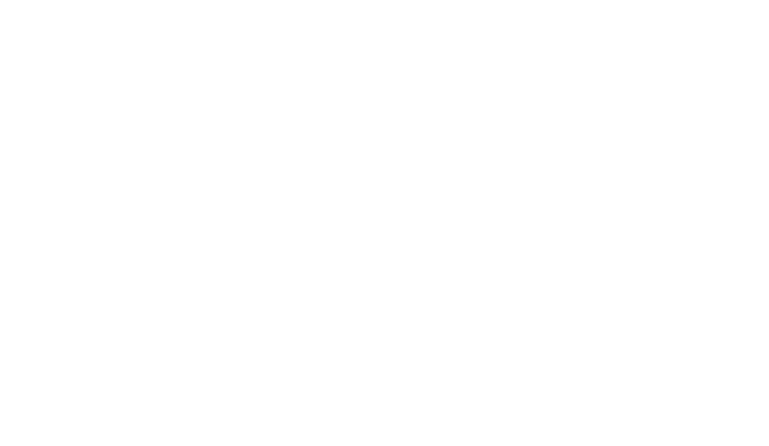
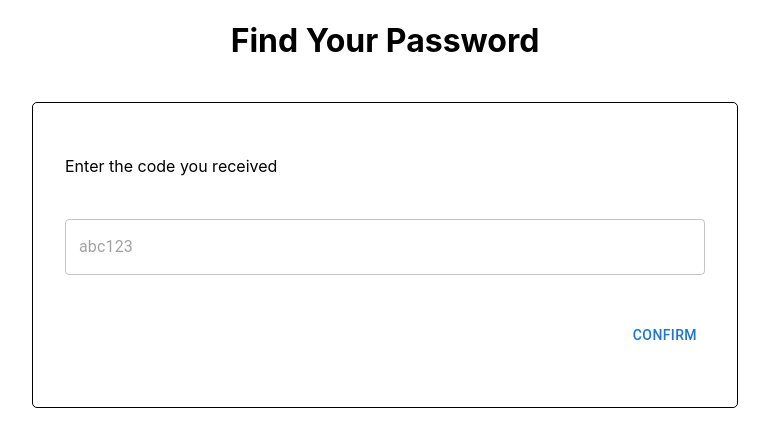
Before and after one commit to Dwyane37/DreamTeam, a React (Create React App) app in the folder frontend/: page /find_password in a window 1280 px wide. Before the commit this address had no page. Shown: the top 446 px of the page, without its empty margins (255-1024 px from the left). Built offline with nearby package versions, Linux system fonts and the light colour scheme.

Commit message:
finish forgot password  (no API)

```diff
--- a/frontend/src/App.css
+++ b/frontend/src/App.css
@@ -11,14 +11,16 @@
   color: #92ba92;
 }
 
-.login_registerForm {
+.login_registerForm,
+.find_password_form,
+.verification_code_box {
   display: flex;
   flex-direction: column;
-  justify-content: space-between;
+  justify-content: space-around;
   width: 50vw;
   height: 30vh;
   min-width: 250px;
-  min-height: 200px;
+  min-height: 230px;
   margin: 20px;
   border: 1px solid black;
   border-radius: 5px;
@@ -30,9 +32,16 @@
   align-items: center;
 }
 .login_registerMain {
-  background-color: #92ba92;
+  /* background-color: #92ba92; */
   width: 90vw;
   display: flex;
   flex-direction: column;
   align-items: center;
 }
+
+.find_password_page {
+  height: 100vh;
+  display: flex;
+  flex-direction: column;
+  align-items: center;
+}
--- a/frontend/src/App.js
+++ b/frontend/src/App.js
@@ -4,6 +4,7 @@
 import WelcomePage from './pages/WelcomePage';
 import LoginPage from './pages/LoginPage';
 import RegisterPage from './pages/RegisterPage';
+import FindPasswordPage from './pages/FindPasswordPage';
 function App() {
   return (
     <div>
@@ -12,6 +13,7 @@
           <Route path="/" element={<WelcomePage />} />
           <Route path="/login" element={<LoginPage />} />
           <Route path="/register" element={<RegisterPage />} />
+          <Route path="/find_password" element={<FindPasswordPage />} />
         </Routes>
       </Router>
     </div>
--- /dev/null
+++ b/frontend/src/components/CodeVerify.jsx
@@ -0,0 +1,41 @@
+import * as React from 'react';
+import Button from '@mui/material/Button';
+import TextField from '@mui/material/TextField';
+// import { makeStyles } from '@material-ui/core/styles';
+import Box from '@mui/material/Box';
+
+export default function CodeVerify(props) {
+  const [code, setCode] = React.useState('');
+  const setCodeCorrect = props.verifyResult;
+  const handleSubmit = (e) => {
+    e.preventDefault();
+    //TODO send code to backend
+    console.log('code submit');
+    setCodeCorrect(true);
+  };
+
+  return (
+    <Box
+      className="verification_code_box"
+      component="form"
+      onSubmit={(e) => {
+        handleSubmit(e);
+      }}
+    >
+      <label htmlFor="code">Enter the code you received</label>
+      <TextField
+        aria-label="Verification Code"
+        id="code"
+        placeholder="abc123"
+        onChange={(e) => {
+          setCode(e.target.value);
+        }}
+      ></TextField>
+      <div style={{ textAlign: 'right' }}>
+        <Button type="submit" variant="text">
+          Confirm
+        </Button>
+      </div>
+    </Box>
+  );
+}
--- /dev/null
+++ b/frontend/src/components/FindPassword.jsx
@@ -0,0 +1,57 @@
+import * as React from 'react';
+import Button from '@mui/material/Button';
+import TextField from '@mui/material/TextField';
+import Box from '@mui/material/Box';
+const handleSubmit = () => {
+  // TODO post new password to backend
+};
+
+export default function FindPassword() {
+  const [passwords, setPasswords] = React.useState({ new_password: '', new_password_confirm: '' });
+  const [matching, setMatching] = React.useState(null);
+  const changeHandler = (e) => {
+    setPasswords({ ...passwords, [e.target.id]: e.target.value });
+  };
+
+  React.useEffect(() => {
+    if (passwords.new_password_confirm !== '') {
+      if (passwords.new_password !== passwords.new_password_confirm) {
+        setMatching(false);
+      } else {
+        setMatching(true);
+      }
+    }
+  }, [passwords]);
+
+  const handleSubmit = (e) => {
+    e.preventDefault();
+    console.log(passwords);
+
+    // TODO submit new password
+  };
+  return (
+    <Box component="form" className="find_password_form" onSubmit={(e) => handleSubmit(e)}>
+      <h3>Set your new password</h3>
+      <label id="new_password_label" htmlFor="new_password">
+        New Password
+      </label>
+      <TextField aria-label="New Password" id="new_password" type="password" onChange={(e) => changeHandler(e)} />
+      <label id="new_password_confirm_label" htmlFor="new_password_confirm">
+        Confirm Password
+      </label>
+      <TextField
+        aria-label="Confirme Password"
+        id="new_password_confirm"
+        type="password"
+        onChange={(e) => changeHandler(e)}
+      />
+
+      <div style={{ textAlign: 'right' }}>
+        {matching === false ? <p>Passwords do not match.</p> : null}
+        <Button disabled={matching ? false : true} type="submit">
+          Submit
+        </Button>
+      </div>
+    </Box>
+  );
+}
--- /dev/null
+++ b/frontend/src/components/ForgotPassword.jsx
@@ -0,0 +1,55 @@
+import * as React from 'react';
+import Button from '@mui/material/Button';
+import TextField from '@mui/material/TextField';
+import Dialog from '@mui/material/Dialog';
+import DialogActions from '@mui/material/DialogActions';
+import DialogContent from '@mui/material/DialogContent';
+import DialogContentText from '@mui/material/DialogContentText';
+import DialogTitle from '@mui/material/DialogTitle';
+import { useNavigate } from 'react-router-dom';
+
+export default function ForgotPassword() {
+  const navigate = useNavigate();
+  const [open, setOpen] = React.useState(false);
+
+  const handleClickOpen = () => {
+    setOpen(true);
+  };
+
+  const handleClose = () => {
+    setOpen(false);
+  };
+
+  const handleSend = () => {
+    // TODO
+    // send email to backend
+    navigate('/find_password');
+  };
+
+  return (
+    <div>
+      <p onClick={handleClickOpen}>Forgotten Password</p>
+      <Dialog open={open} onClose={handleClose}>
+        <DialogTitle>Need help woth your password?</DialogTitle>
+        <DialogContent>
+          <DialogContentText>
+            Enter your email you use for I-Student, and we will send you a code to verify your account.
+          </DialogContentText>
+          <TextField
+            autoFocus
+            margin="dense"
+            id="name"
+            label="Email Address"
+            type="email"
+            fullWidth
+            variant="standard"
+          />
+        </DialogContent>
+        <DialogActions>
+          <Button onClick={handleClose}>Cancel</Button>
+          <Button onClick={handleSend}>Send</Button>
+        </DialogActions>
+      </Dialog>
+    </div>
+  );
+}
--- /dev/null
+++ b/frontend/src/pages/FindPasswordPage.jsx
@@ -0,0 +1,13 @@
+import React from 'react';
+import CodeVerify from '../components/CodeVerify';
+import ChangePassword from '../components/FindPassword';
+export default function FindPasswordPage() {
+  const [codeCorrect, setCodeCorrect] = React.useState(false);
+  return (
+    <div className="find_password_page">
+      <h1>Find Your Password</h1>
+      {!codeCorrect && <CodeVerify verifyResult={setCodeCorrect} />}
+      {codeCorrect && <ChangePassword />}
+    </div>
+  );
+}
--- a/frontend/src/pages/LoginPage.jsx
+++ b/frontend/src/pages/LoginPage.jsx
@@ -1,6 +1,7 @@
 import LoginForm from '../components/LoginForm';
 import React from 'react';
 import LoginNav from '../components/LoginNav';
+import ForgotPassword from '../components/ForgotPassword';
 
 function LoginPage() {
   //   localStorage.setItem('authToken', '');
@@ -12,6 +13,7 @@
         <h1>Login</h1>
         <LoginForm />
       </div>
+      <ForgotPassword />
     </div>
   );
 }
```
Also changed, not shown: 1 other file (tests, documents, lock files or other folders).
